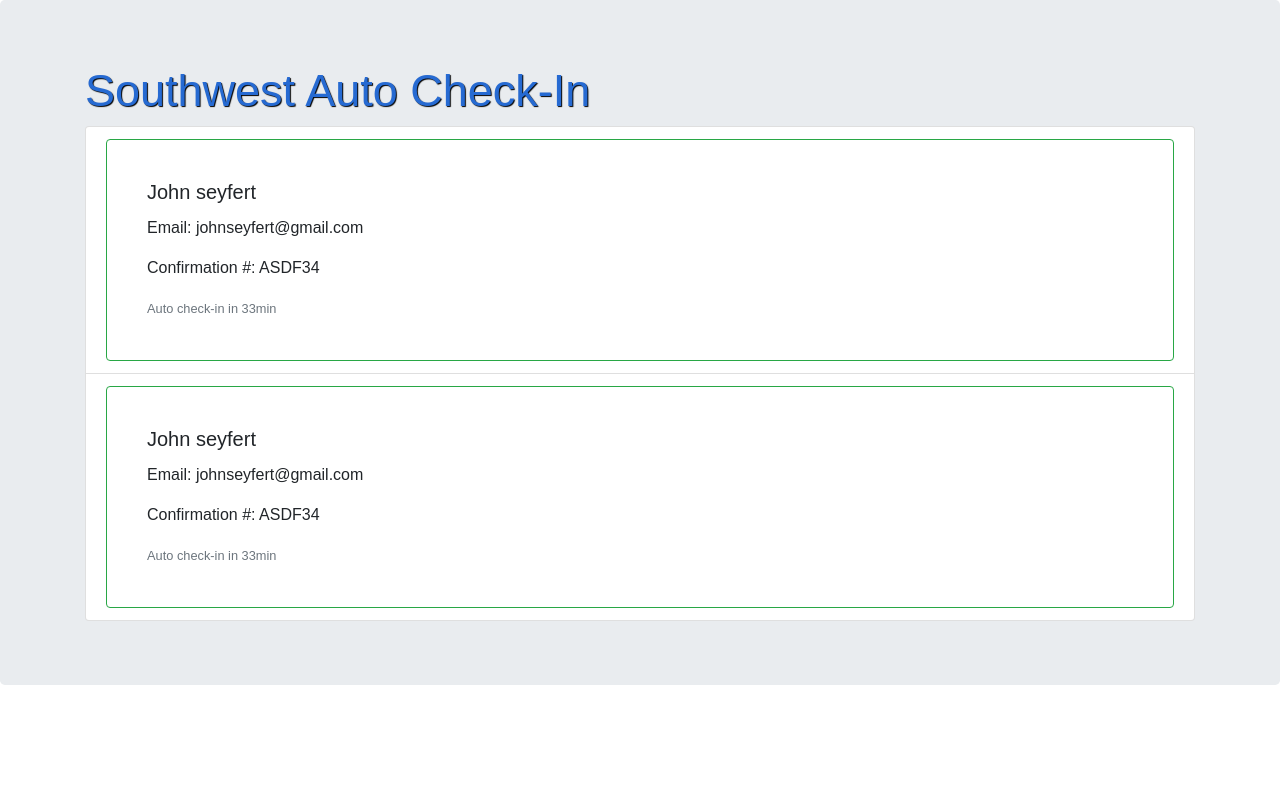
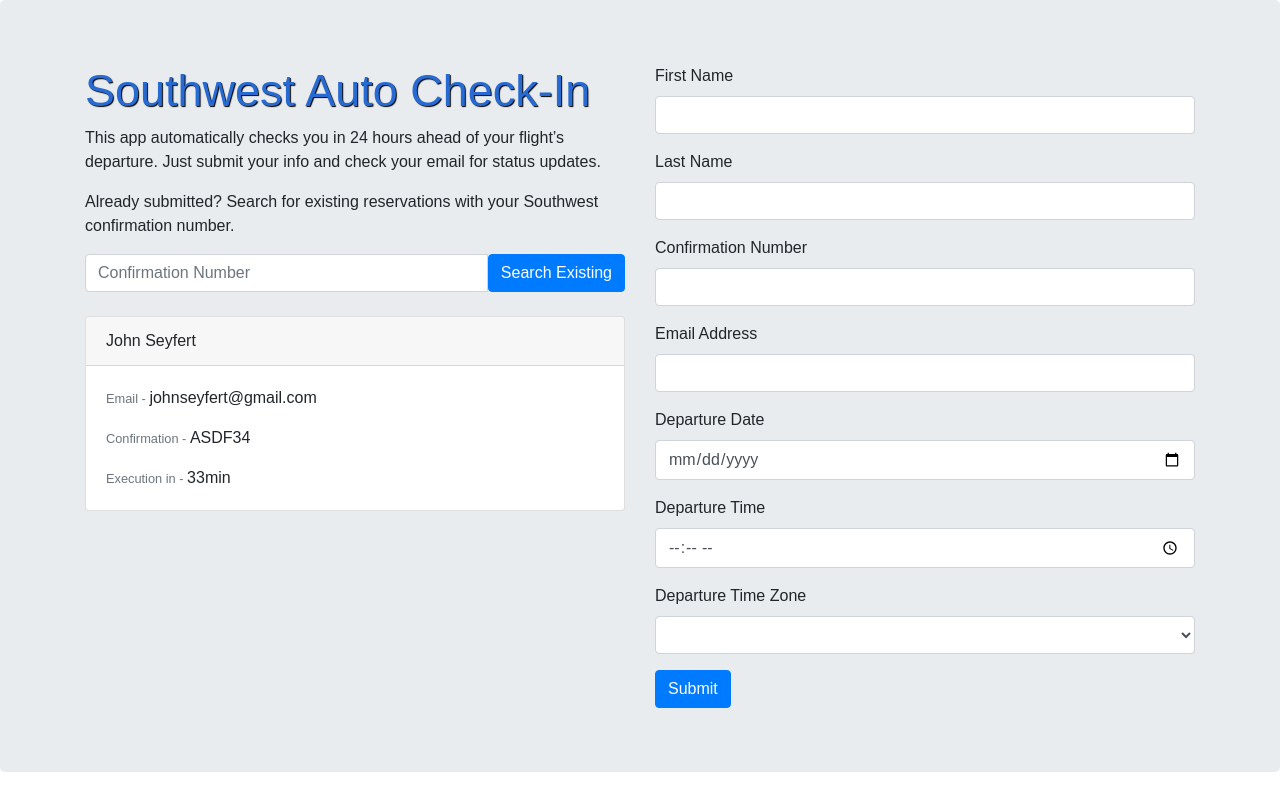
Before and after one commit to jseyfert/southwest-checkin, a React (Create React App) app: page / in a window 1280 px wide. Built offline with nearby package versions, Linux system fonts and the light colour scheme.

Commit message:
working on card

```diff
--- a/src/App.js
+++ b/src/App.js
@@ -9,6 +9,7 @@
 ListGroupItemText,
 CardTitle,
 CardSubtitle,
+CardFooter,
  } from 'reactstrap';
 
 class App extends Component {
@@ -27,7 +28,7 @@
     this.handleSearch = this.handleSearch.bind(this);
 
     this.state = {
-      pageType: 'tripsSuccess',
+      pageType: 'landing',
       message: '',
       dateToExecute: '',
 
@@ -104,6 +105,15 @@
       });
   }
 
+
+  // cardList(data) {
+
+
+
+  // }
+
+
+
   render() {
     if (this.state.pageType === 'landing'){
       return (
@@ -122,11 +132,18 @@
                       </InputGroup>
                     </Form>
                     <br/>
+
                     <Card>
-                      <CardHeader>Southwest.com boarding pollicy</CardHeader>
+                      <CardHeader>John Seyfert</CardHeader>
                       <CardBody>
                         <CardText>
-                        <i>Available boarding positions will be distributed on a first-come, first-serve basis upon check in. The earlier you check in, beginning 24 hours before your departure, the lower your boarding group and position will be.</i>
+                        <small className="text-muted">Email - </small>johnseyfert@gmail.com
+                        </CardText>
+                        <CardText>
+                        <small className="text-muted">Confirmation - </small>ASDF34
+                        </CardText>
+                        <CardText>
+                        <small className="text-muted">Execution in - </small>33min
                         </CardText>
                       </CardBody>
                     </Card>
@@ -239,27 +256,13 @@
                       <Card body outline color="success">
                         <CardBody >
                           <CardTitle>John seyfert</CardTitle>
-                          <CardText>Email: johnseyfert@gmail.com</CardText>
-                          <CardText>Confirmation #: ASDF34</CardText>
-                          <small className="text-muted">Auto check-in in 33min</small>
+                          <CardText>johnseyfert@gmail.com</CardText>
+                          <CardText><small className="text-muted">Confirmation #:</small> ASDF34</CardText>
+                          <CardText><small className="text-muted">Auto check-in in</small>  33min</CardText>
                         </CardBody>
                       </Card>
 
                       </ListGroupItem>
-
-                      <ListGroupItem>
-
-                      <Card body outline color="success">
-                        <CardBody >
-                          <CardTitle>John seyfert</CardTitle>
-                          <CardText>Email: johnseyfert@gmail.com</CardText>
-                          <CardText>Confirmation #: ASDF34</CardText>
-                          <small className="text-muted">Auto check-in in 33min</small>
-                        </CardBody>
-                      </Card>
-
-                      </ListGroupItem>
-
                     </ListGroup>
 
 
@@ -294,3 +297,14 @@
 }
 
 export default App;
+
+
+
+                    // <Card>
+                    //   <CardHeader>Southwest.com boarding pollicy</CardHeader>
+                    //   <CardBody>
+                    //     <CardText>
+                    //     <i>Available boarding positions will be distributed on a first-come, first-serve basis upon check in. The earlier you check in, beginning 24 hours before your departure, the lower your boarding group and position will be.</i>
+                    //     </CardText>
+                    //   </CardBody>
+                    // </Card>
```
